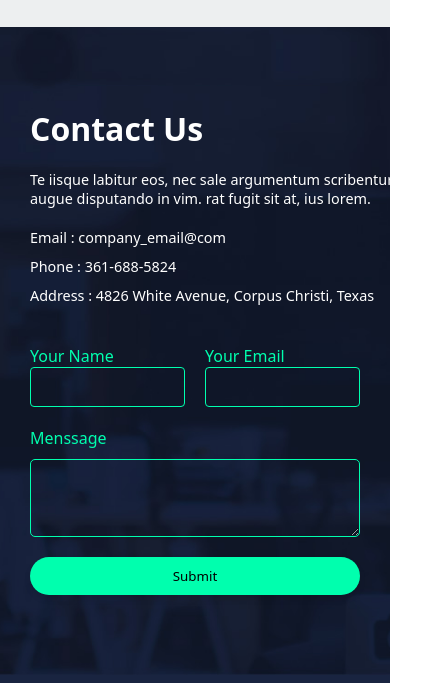
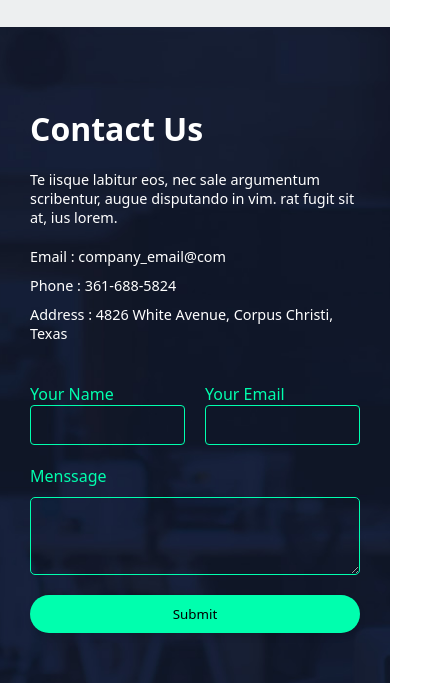
Before and after one commit to davidar27/Atlas, a plain HTML site: page index.html in a window 390 px wide. Shown: the part 5245-5928 px from the top of the page, 430 px wide, since content can reach past the window. Drawn offline with Linux system fonts and the light colour scheme.

Commit message:
cambios para 352 y 482

```diff
--- a/styles/styles.css
+++ b/styles/styles.css
@@ -229,7 +229,7 @@ p {
 }
 
 .info-contact {
-    width: 500px;
+    width: 30%;
 }
 
 .contac div h2 {
@@ -376,10 +376,10 @@ footer div img {
         padding: 100px 50px;
     }
 
-    .info-contact {
+    /* .info-contact {
         width: 400px;
         margin-right: 20px;
-    }
+    } */
 
     .contac div h2 {
         font-size: 2.3em;
@@ -567,7 +567,7 @@ footer div img {
     }
 
     .info-contact {
-        width: 400px;
+        width: 100%;
     }
 
     .contac div h2 {
@@ -684,10 +684,6 @@ footer div img {
     }
 
 
-    .info-contact {
-        width: 300px;
-    }
-
     /* Pricing */
     .title-pricing h2 {
         font-size: 2em;
```
